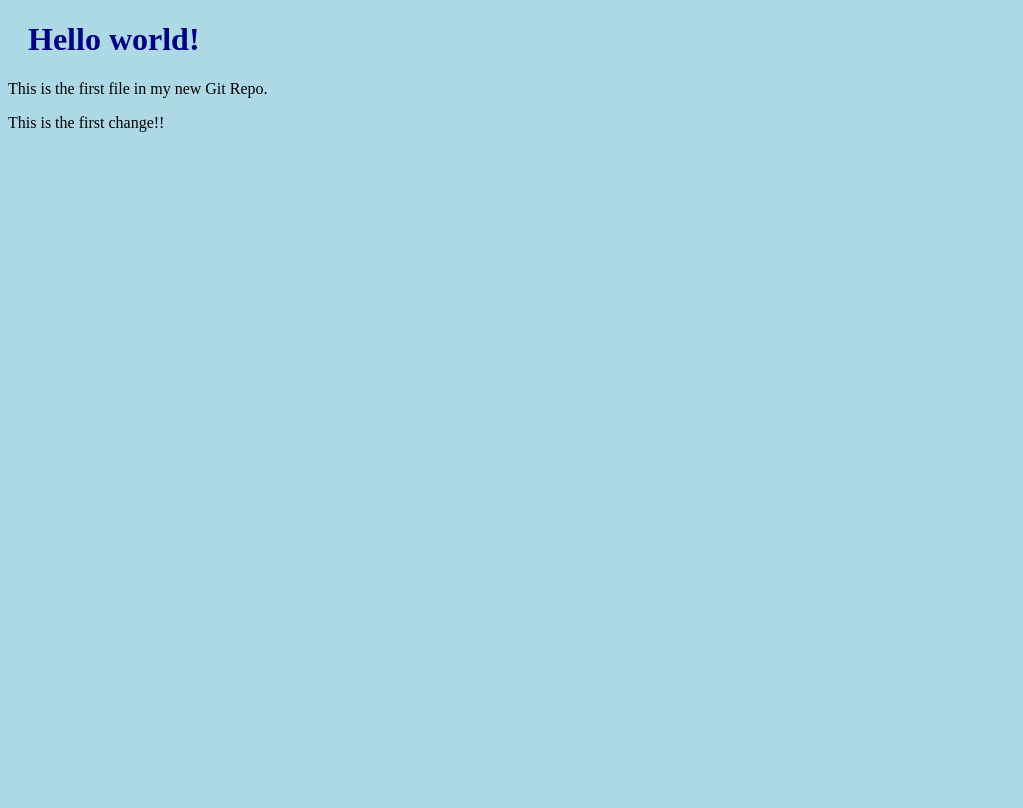
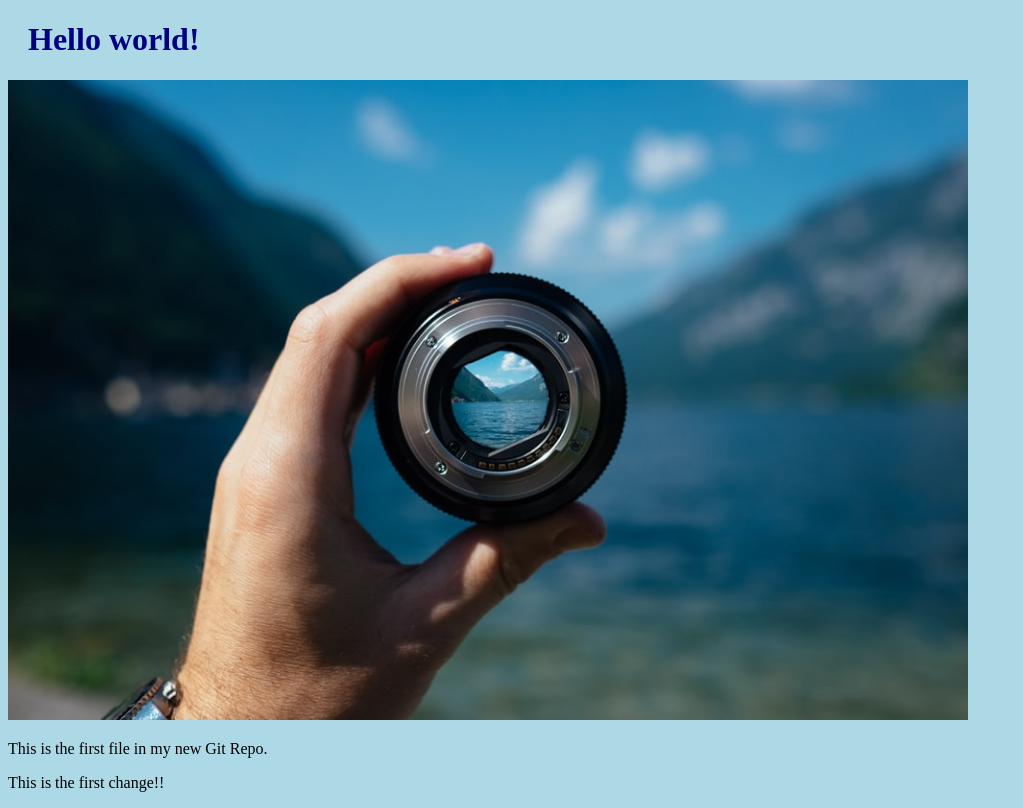
Before and after one commit to priyanka-yadav-drc/priyanka-yadav-drc.github.io, a plain HTML site: page index.html in a window 1280 px wide. Shown: the whole page, without its empty margins (0-1023 px from the left). Drawn offline with Linux system fonts and the light colour scheme.

Commit message:
Added image to index.html

```diff
--- a/index.html
+++ b/index.html
@@ -7,6 +7,8 @@
 <body>
 
 <h1>Hello world!</h1>
+<div><img src="photo.jpeg" alt="Hello World from Space"
+style="width:100%;max-width:960px"></div>
 <p>This is the first file in my new Git Repo.</p>
 <p>This is the first change!!</p>
 
```
Also changed, not shown: photo.jpeg (added).
